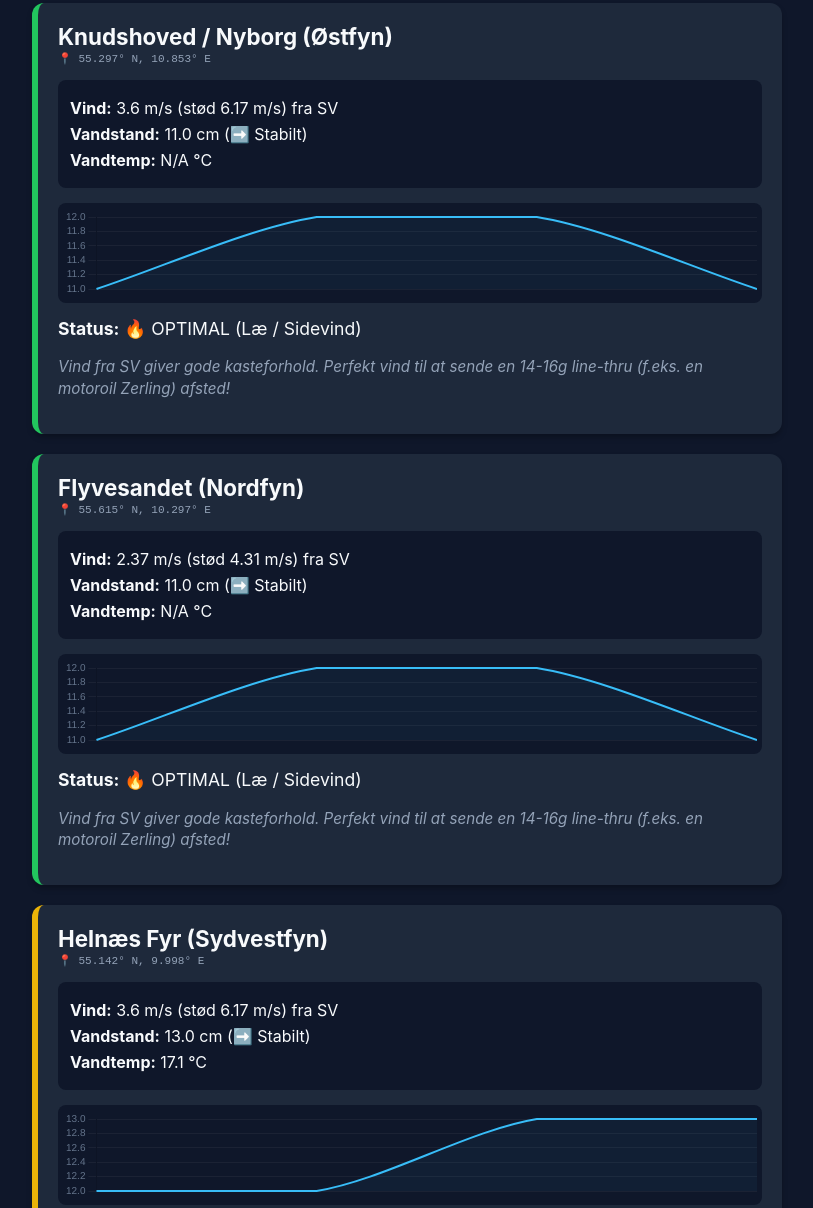
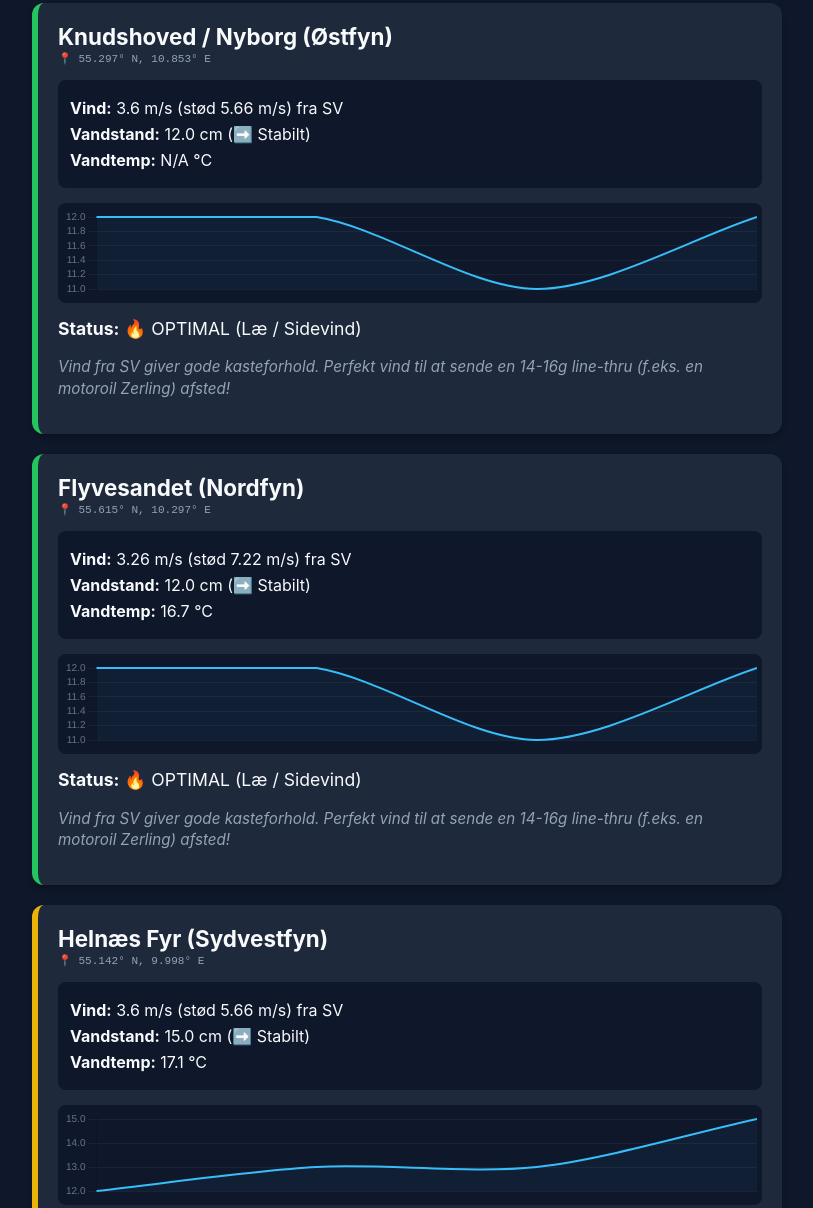
Before and after one commit to Mads80/kystindex, a plain HTML site: page index.html in a window 1280 px wide. Shown: the part 565-1773 px from the top of the page, without its empty margins (233-1046 px from the left). Drawn offline with nearby package versions, Linux system fonts and the light colour scheme.

Commit message:
Auto-update DMI data

```diff
--- a/index.html
+++ b/index.html
@@ -33,15 +33,15 @@
     </head>
     <body>
         <h1>🎣 Kystvejr Fyn</h1>
-        <div class="timestamp">Opdateret: 15-09-2026 kl. 22:16</div>
+        <div class="timestamp">Opdateret: 15-09-2026 kl. 22:26</div>
 
 
         <div class="card optimal">
             <h2>Kerteminde Nordstrand (Østfyn)</h2>
             <div class="coords">📍 55.466° N, 10.658° E</div>
             <div class="info-list">
-                <p><strong>Vind:</strong> 3.6 m/s (stød 6.17 m/s) fra SV</p>
-                <p><strong>Vandstand:</strong> 11.0 cm (➡️ Stabilt)</p>
+                <p><strong>Vind:</strong> 3.6 m/s (stød 5.66 m/s) fra SV</p>
+                <p><strong>Vandstand:</strong> 12.0 cm (➡️ Stabilt)</p>
                 <p><strong>Vandtemp:</strong> N/A °C</p>
             </div>
             <div class="chart-container">
@@ -55,8 +55,8 @@
             <h2>Knudshoved / Nyborg (Østfyn)</h2>
             <div class="coords">📍 55.297° N, 10.853° E</div>
             <div class="info-list">
-                <p><strong>Vind:</strong> 3.6 m/s (stød 6.17 m/s) fra SV</p>
-                <p><strong>Vandstand:</strong> 11.0 cm (➡️ Stabilt)</p>
+                <p><strong>Vind:</strong> 3.6 m/s (stød 5.66 m/s) fra SV</p>
+                <p><strong>Vandstand:</strong> 12.0 cm (➡️ Stabilt)</p>
                 <p><strong>Vandtemp:</strong> N/A °C</p>
             </div>
             <div class="chart-container">
@@ -70,9 +70,9 @@
             <h2>Flyvesandet (Nordfyn)</h2>
             <div class="coords">📍 55.615° N, 10.297° E</div>
             <div class="info-list">
-                <p><strong>Vind:</strong> 2.37 m/s (stød 4.31 m/s) fra SV</p>
-                <p><strong>Vandstand:</strong> 11.0 cm (➡️ Stabilt)</p>
-                <p><strong>Vandtemp:</strong> N/A °C</p>
+                <p><strong>Vind:</strong> 3.26 m/s (stød 7.22 m/s) fra SV</p>
+                <p><strong>Vandstand:</strong> 12.0 cm (➡️ Stabilt)</p>
+                <p><strong>Vandtemp:</strong> 16.7 °C</p>
             </div>
             <div class="chart-container">
                 <canvas id="waterChart2"></canvas>
@@ -85,8 +85,8 @@
             <h2>Helnæs Fyr (Sydvestfyn)</h2>
             <div class="coords">📍 55.142° N, 9.998° E</div>
             <div class="info-list">
-                <p><strong>Vind:</strong> 3.6 m/s (stød 6.17 m/s) fra SV</p>
-                <p><strong>Vandstand:</strong> 13.0 cm (➡️ Stabilt)</p>
+                <p><strong>Vind:</strong> 3.6 m/s (stød 5.66 m/s) fra SV</p>
+                <p><strong>Vandstand:</strong> 15.0 cm (➡️ Stabilt)</p>
                 <p><strong>Vandtemp:</strong> 17.1 °C</p>
             </div>
             <div class="chart-container">
@@ -103,9 +103,9 @@
         new Chart(ctx0, {
             type: 'line',
             data: {
-                labels: [11.0, 12.0, 12.0, 11.0],
+                labels: [12.0, 12.0, 11.0, 12.0],
                 datasets: [{
-                    data: [11.0, 12.0, 12.0, 11.0],
+                    data: [12.0, 12.0, 11.0, 12.0],
                     borderColor: '#38bdf8',
                     borderWidth: 2,
                     pointRadius: 0,
@@ -132,9 +132,9 @@
         new Chart(ctx1, {
             type: 'line',
             data: {
-                labels: [11.0, 12.0, 12.0, 11.0],
+                labels: [12.0, 12.0, 11.0, 12.0],
                 datasets: [{
-                    data: [11.0, 12.0, 12.0, 11.0],
+                    data: [12.0, 12.0, 11.0, 12.0],
                     borderColor: '#38bdf8',
                     borderWidth: 2,
                     pointRadius: 0,
@@ -161,9 +161,9 @@
         new Chart(ctx2, {
             type: 'line',
             data: {
-                labels: [11.0, 12.0, 12.0, 11.0],
+                labels: [12.0, 12.0, 11.0, 12.0],
                 datasets: [{
-                    data: [11.0, 12.0, 12.0, 11.0],
+                    data: [12.0, 12.0, 11.0, 12.0],
                     borderColor: '#38bdf8',
                     borderWidth: 2,
                     pointRadius: 0,
@@ -190,9 +190,9 @@
         new Chart(ctx3, {
             type: 'line',
             data: {
-                labels: [12.0, 12.0, 13.0, 13.0],
+                labels: [12.0, 13.0, 13.0, 15.0],
                 datasets: [{
-                    data: [12.0, 12.0, 13.0, 13.0],
+                    data: [12.0, 13.0, 13.0, 15.0],
                     borderColor: '#38bdf8',
                     borderWidth: 2,
                     pointRadius: 0,
```
